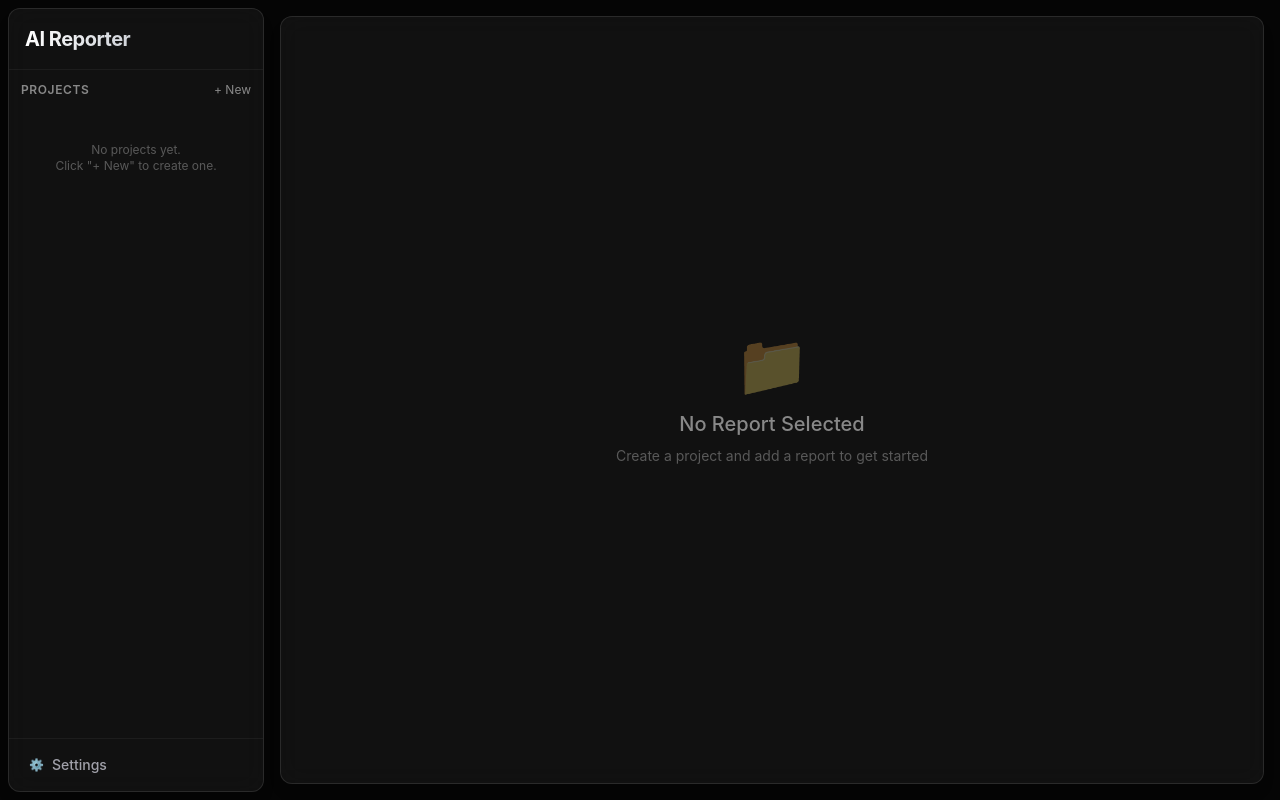
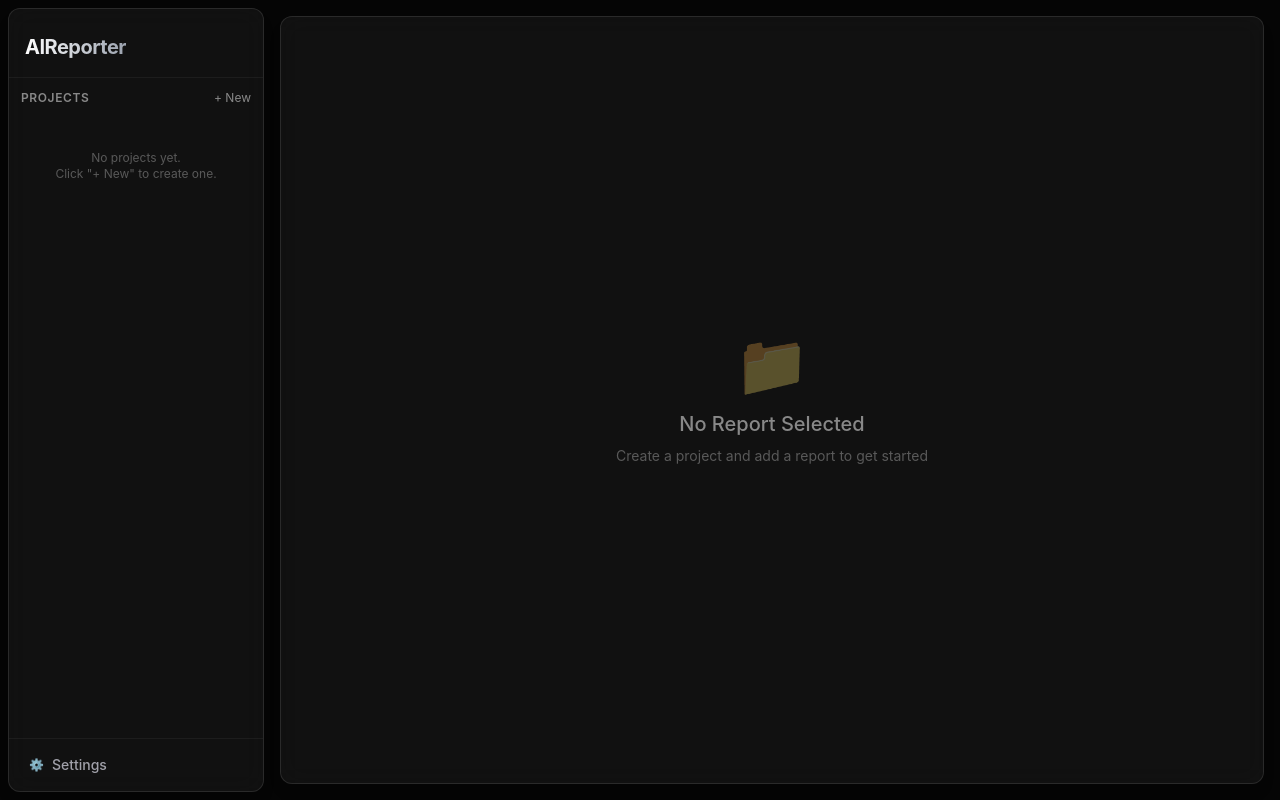
Before and after one commit to oscarmine/AIReporter, a React (Vite) app: page / in a window 1280 px wide. Built offline with nearby package versions, Linux system fonts and the light colour scheme.

Commit message:
Update About Panel info and bump version to 1.0.0

```diff
--- a/src/components/Layout.tsx
+++ b/src/components/Layout.tsx
@@ -27,12 +27,12 @@ export function Layout({
     onProjectsChange,
 }: LayoutProps) {
     return (
-        <div className="flex h-screen w-screen overflow-hidden bg-background text-primary selection:bg-white/20 font-sans">
+        <div className="flex h-screen w-screen overflow-hidden bg-background text-primary selection:bg-white/20 font-sans select-none">
             {/* Sidebar */}
             <aside className="w-64 flex-shrink-0 bg-surface border-r border-white/5 flex flex-col glass-panel m-2 mr-0 rounded-xl">
-                <div className="p-4 border-b border-white/5">
+                <div className="p-4 border-b border-white/5 draggable flex items-center pt-6">
                     <h1 className="text-xl font-bold tracking-tight bg-gradient-to-r from-white to-gray-400 bg-clip-text text-transparent">
-                        AI Reporter
+                        AIReporter
                     </h1>
                 </div>
 
@@ -63,7 +63,7 @@ export function Layout({
 
             {/* Main Content */}
             <main className="flex-1 flex flex-col min-w-0 p-4 relative">
-                <div className="flex-1 glass-panel rounded-xl overflow-hidden relative flex flex-col">
+                <div className="flex-1 glass-panel rounded-xl overflow-hidden relative flex flex-col select-text">
                     {children}
                 </div>
             </main>
--- a/src/index.css
+++ b/src/index.css
@@ -19,6 +19,14 @@
 
 .btn-primary {
   @apply bg-white text-black font-semibold hover:bg-gray-200 transition-colors px-4 py-2 rounded-md;
+}
+
+.draggable {
+  -webkit-app-region: drag;
+}
+
+.non-draggable {
+  -webkit-app-region: no-drag;
 }
 
 @keyframes slide-in {
```
